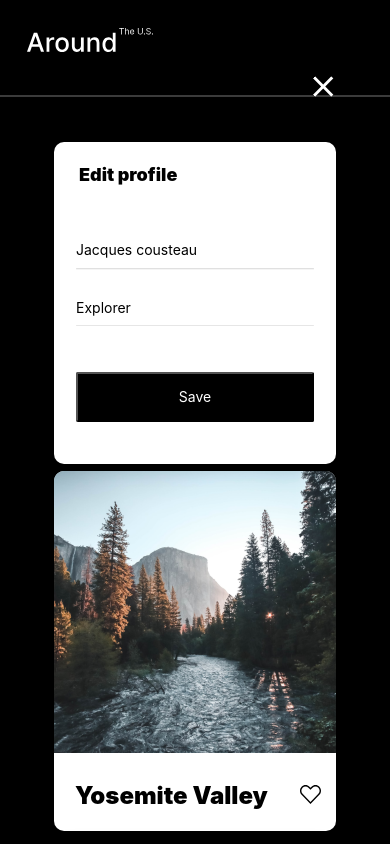
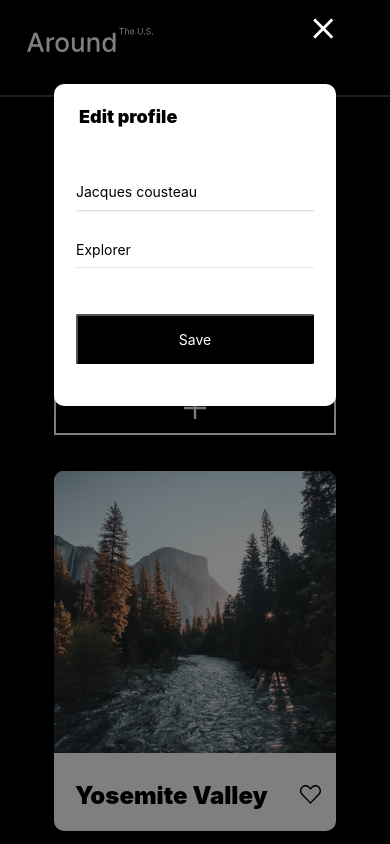
Before and after one commit to mrseif123/Around-the-U.S, a plain HTML site: page index.html in a window 390 px wide. Both pictures are taken after a click on the button 296 px from the left and 301 px from the top of the page. Shown: the top 844 px of the page. Drawn offline with Linux system fonts and the light colour scheme; a web font is replaced by a local one.

Commit message:
fixed bugs'

```diff
--- a/blocks/elements/__item/elements__item.css
+++ b/blocks/elements/__item/elements__item.css
@@ -6,5 +6,4 @@
   background-color: white;
   box-shadow: 0px 0px 25px rgba(0, 0, 0, 0.15);
   border-radius: 10px;
-  align-items: center;
 }
--- a/blocks/elements/__list/elements__list.css
+++ b/blocks/elements/__list/elements__list.css
@@ -7,6 +7,7 @@
   gap: 20px 17px;
   grid-template-columns: repeat(3, 1fr);
   justify-items: center;
+  align-items: center;
 }
 
 @media screen and (max-width: 880px) {
--- a/blocks/form-container/form-container.css
+++ /dev/null
@@ -1,19 +0,0 @@
-.form-container {
-  position: absolute;
-  transform: translate(-50%, -50%);
-  top: 27%;
-  left: 50%;
-}
-
-@media screen and (max-width: 768px) {
-  .form-container {
-    top: 15%;
-  }
-}
-
-
-@media screen and (max-width: 500px) {
-  .form-container {
-    top: 10%;
-  }
-}
--- a/blocks/form/form.css
+++ b/blocks/form/form.css
@@ -7,17 +7,24 @@
 @import url("./__close-img/form__close-img.css");
 
 .form {
-  /* top: 50%;
-  left: 50%;
-  transform: translate(-50%, -50%); */
+  top: 15%;
+  /* transform: translate(-50%, -50%); */
   width: 430px;
   height: 330px;
+  position: relative;
   z-index: 3;
   background-color: #FFFFFF;
+  margin-left: auto;
+  margin-right: auto;
   display: flex;
   flex-direction: column;
   box-shadow: 0px 0px 25px rgba(0, 0, 0, 0.15);
   border-radius: 10px;
+}
+@media screen and (max-width: 768px) {
+  .form {
+    top: 10%;
+  }
 }
 
 @media screen and (max-width: 470px) {
--- a/blocks/popup-container/popup-container.css
+++ b/blocks/popup-container/popup-container.css
@@ -3,7 +3,7 @@
   left: 0;
   width: 100%;
   height: 100%;
-
+  position: fixed;
   background-color: rgba(0, 0, 0, 0.5);
   display: none;
 }
--- a/blocks/profile/__avatar/profile__avatar.css
+++ b/blocks/profile/__avatar/profile__avatar.css
@@ -7,3 +7,9 @@
   background-attachment: fixed;
   background-position: center;
 }
+
+@media screen and (max-width: 580px) {
+  .profile__avatar {
+    margin-top: 0.25px;
+  }
+}
--- a/blocks/profile/__edit-btn/profile__edit-btn.css
+++ b/blocks/profile/__edit-btn/profile__edit-btn.css
@@ -1,4 +1,6 @@
 .profile__edit-btn {
+  margin: 0;
+  padding: 0;
   border: solid 1px #fff;
   box-sizing: border-box;
   width: 24px;
@@ -25,9 +27,6 @@
 
 @media screen and (max-width: 768px) {
   .profile__edit-btn {
-    width: 18px;
-    height: 18px;
     margin-top: 4px;
-    margin-left: 10px;
   }
 }
--- a/blocks/profile/__edit-icon/profile__edit-icon.css
+++ b/blocks/profile/__edit-icon/profile__edit-icon.css
@@ -5,7 +5,7 @@
 
 @media screen and (max-width: 880px) {
   .profile__edit-icon {
-    margin-bottom: 2px;
+    margin-bottom: 5px ;
   }
 }
 
--- a/index.html
+++ b/index.html
@@ -85,7 +85,6 @@
     </section>
 
     <section class="popup-container">
-      <div class="form-container">
         <form class="form">
           <button class="form__close-btn" id="close_button">
             <img class="form__close-img" src="./images/profile-add-icon.svg" alt="close button">
@@ -97,7 +96,6 @@
           <img class="form__line-img" src="./images/form-line.svg" alt="seperator line">
           <button class="form__submit-btn" id="form__submit-button">Save</button>
         </form>
-      </div>
     </section>
   </main>
 
--- a/pages/index.css
+++ b/pages/index.css
@@ -7,7 +7,6 @@
 @import url("../blocks/profile/profile.css");
 @import url("../blocks/elements/elements.css");
 @import url("../blocks/form/form.css");
-@import url("../blocks/form-container/form-container.css");
 @import url("../blocks/popup-container/popup-container.css");
 
 @import url("../blocks/footer/footer.css");
--- a/scripts/index.js
+++ b/scripts/index.js
@@ -21,7 +21,8 @@ profile_edit_btn.addEventListener("click", function () {
   form_about_input.setAttribute("value", profile_subtitle.textContent)
 } )
 
-form_close_btn.addEventListener("click", function () {
+form_close_btn.addEventListener("click", function (event) {
+  event.preventDefault()
   form_content.style.display = "none";
 })
 
```
